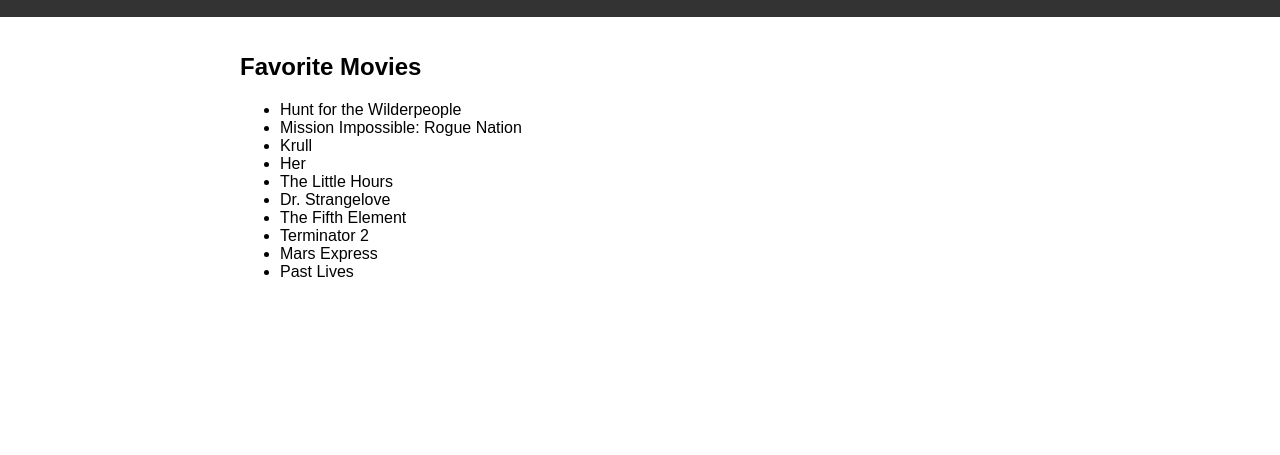
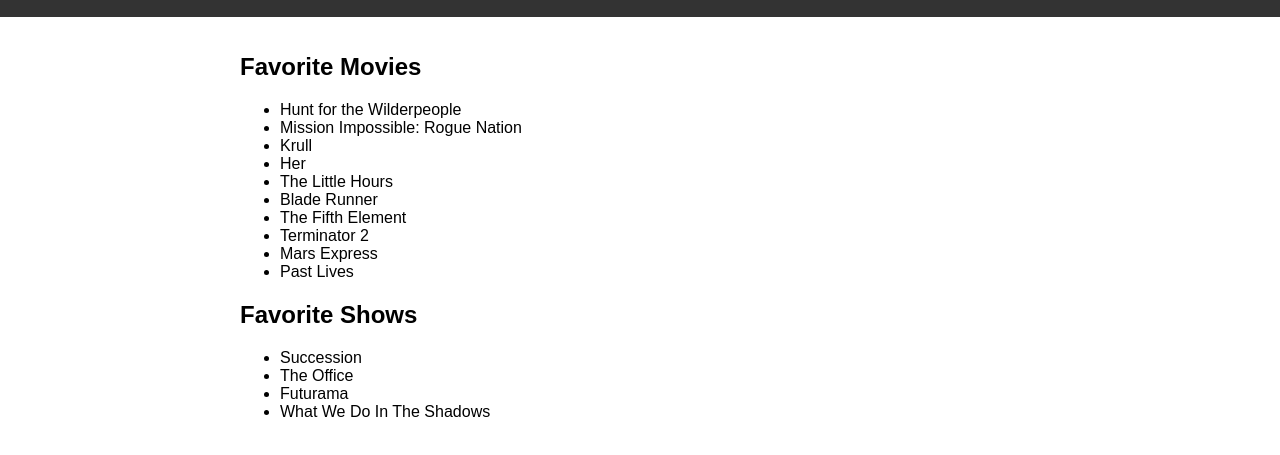
Before and after one commit to Paul-Ryan/pauls-movie-list, a website: page index.html in a window 1280 px wide. Shown: the part 95-550 px from the top of the page. Drawn offline with Linux system fonts and the light colour scheme.

Commit message:
Add TV Shows.

```diff
--- a/index.html
+++ b/index.html
@@ -33,11 +33,18 @@
         <li>Krull</li>
         <li>Her</li>
         <li>The Little Hours</li>
-        <li>Dr. Strangelove</li>
+        <li>Blade Runner</li>
         <li>The Fifth Element</li>
         <li>Terminator 2</li>
         <li>Mars Express</li>
         <li>Past Lives</li>
+      </ul>
+      <h2>Favorite Shows</h2>
+      <ul>
+        <li>Succession</li>
+        <li>The Office</li>
+        <li>Futurama</li>
+        <li>What We Do In The Shadows</li>
       </ul>
     </main>
   </body>
```
